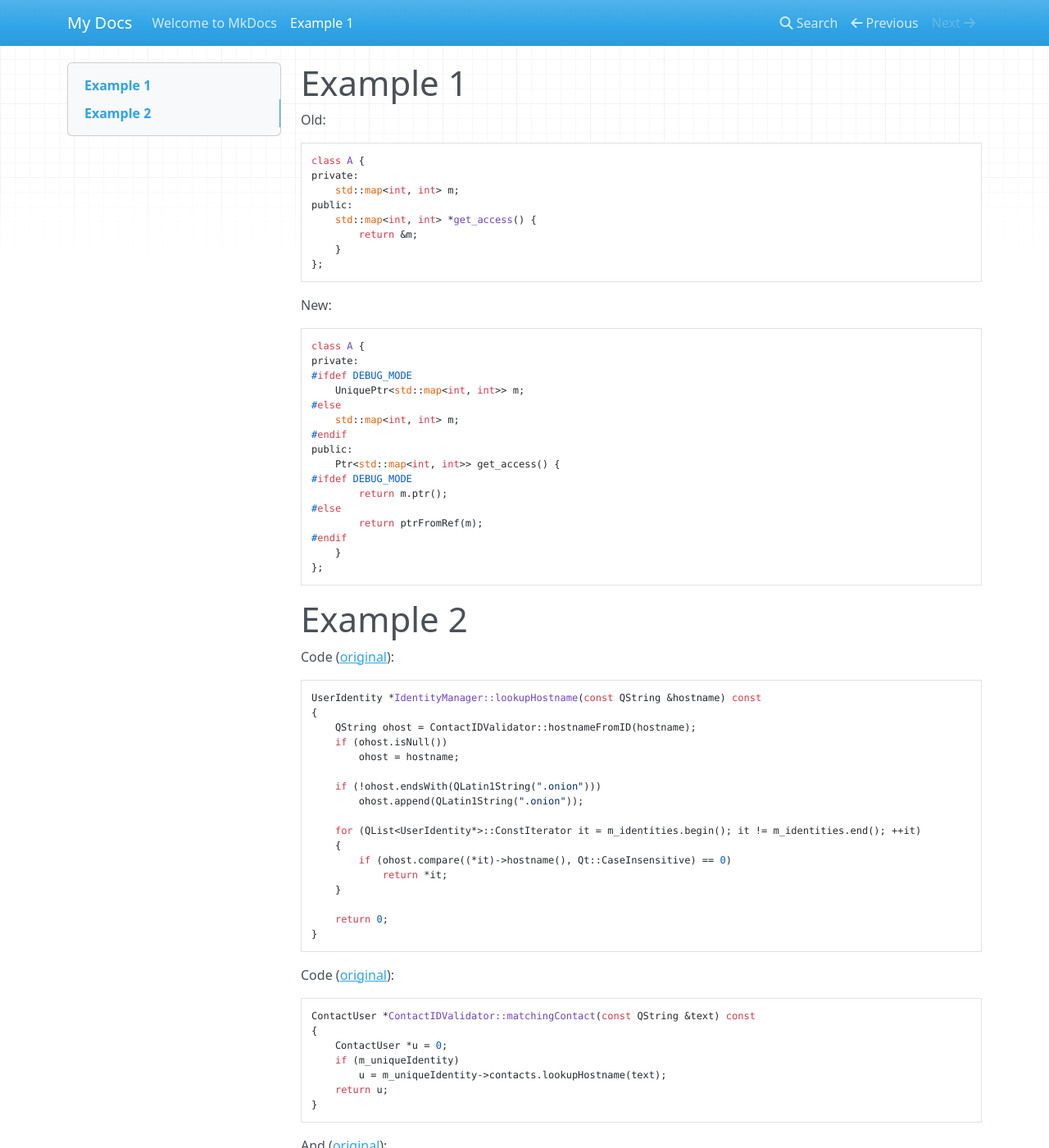
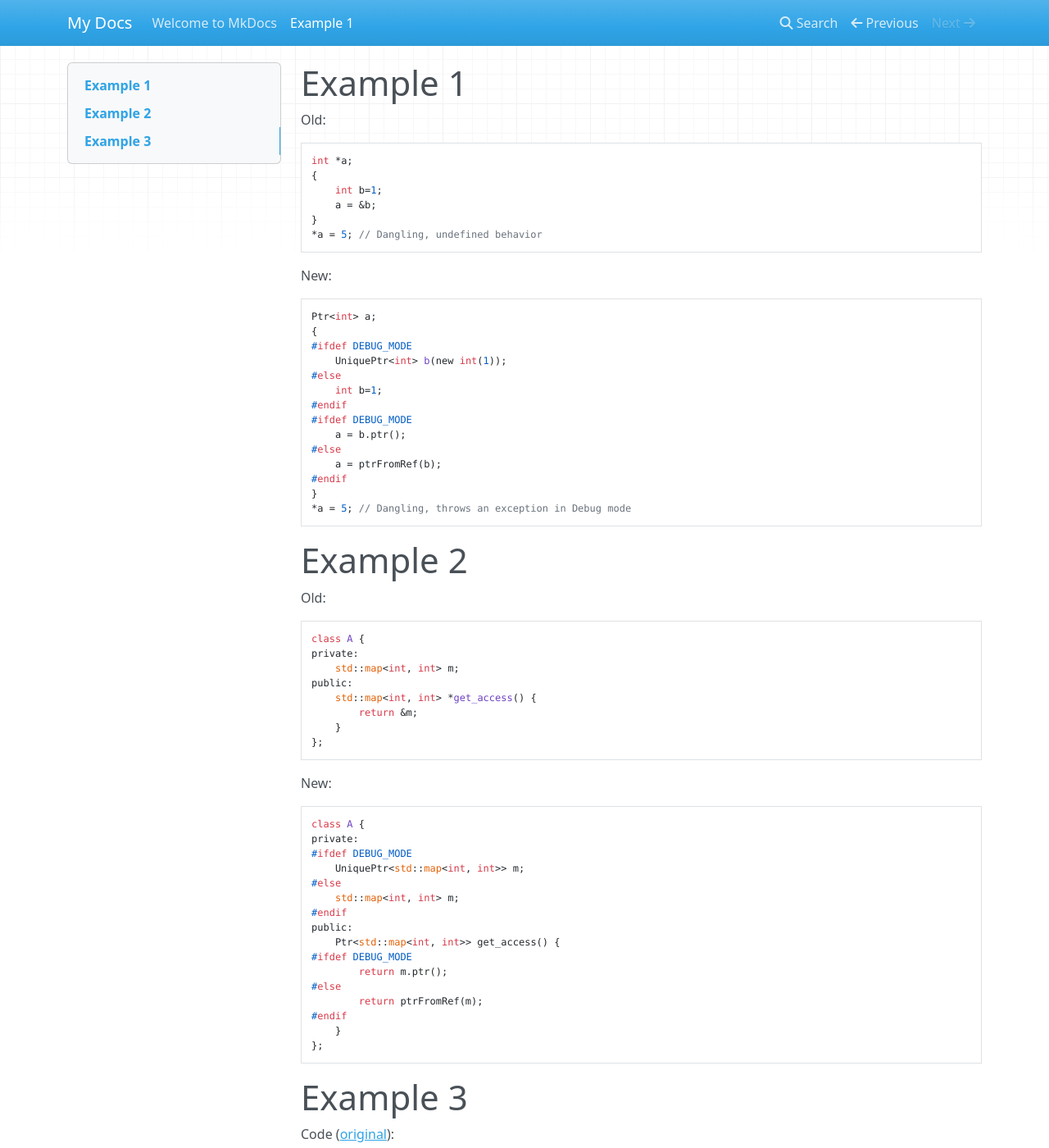
Before and after one commit to certik/cpp_practices, an MkDocs documentation site: the page built from docs/Ptr.md, in a window 1280 px wide and 1400 px high. Shown: the whole window at 82% size. Built offline with MkDocs 1.6.1, drawn with Linux system fonts in a browser that asks for light colours; nearby versions of some CDN libraries.

Commit message:
Add another example

````diff
--- a/docs/Ptr.md
+++ b/docs/Ptr.md
@@ -1,4 +1,33 @@
 # Example 1
+Old:
+```c++
+int *a;
+{
+    int b=1;
+    a = &b;
+}
+*a = 5; // Dangling, undefined behavior
+```
+
+New:
+```c++
+Ptr<int> a;
+{
+#ifdef DEBUG_MODE
+    UniquePtr<int> b(new int(1));
+#else
+    int b=1;
+#endif
+#ifdef DEBUG_MODE
+    a = b.ptr();
+#else
+    a = ptrFromRef(b);
+#endif
+}
+*a = 5; // Dangling, throws an exception in Debug mode
+```
+
+# Example 2
 
 Old:
 ```c++
@@ -32,7 +61,7 @@ public:
 };
 ```
 
-# Example 2
+# Example 3
 
 Code ([original](https://github.com/ricochet-im/ricochet/blob/9f769bf872d4198e7456203c9ffd44963c47fa46/src/core/IdentityManager.cpp#L97])):
 ```c++
````
